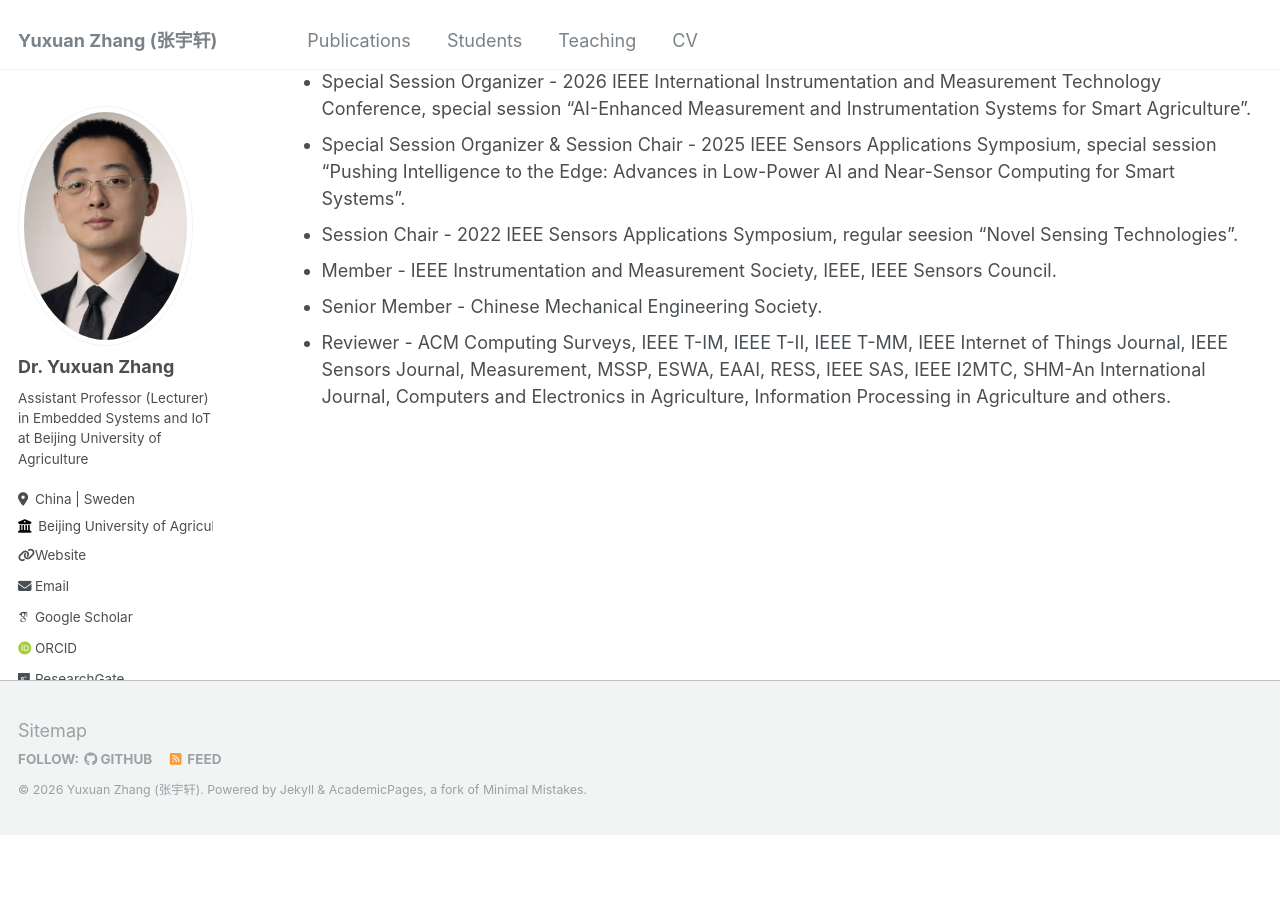
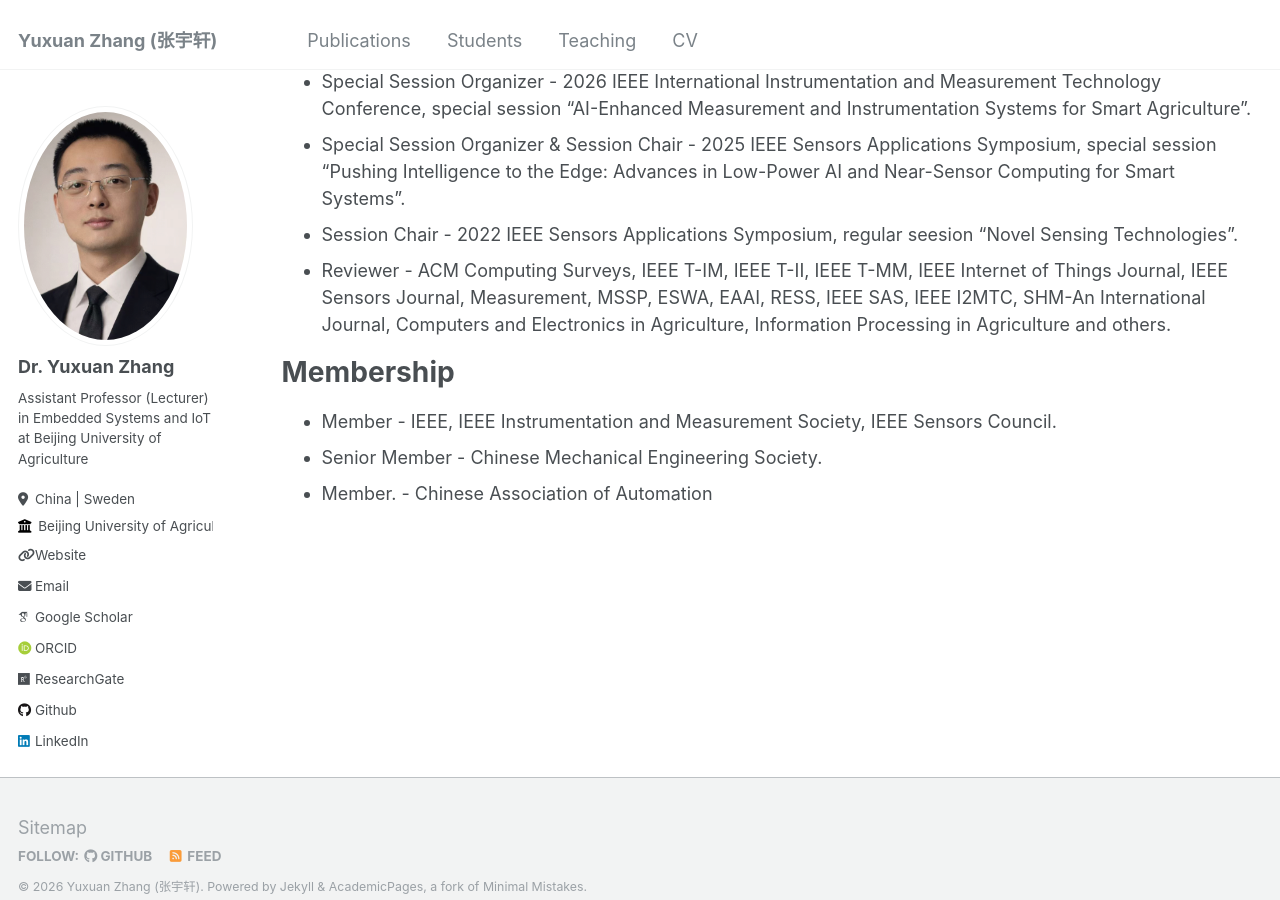
Before and after one commit to YuxuanZhang-96/YuxuanZhang-96.github.io, a Jekyll site: the page built from _pages/cv.md, in a window 1280 px wide and 900 px high, scrolled down 1181 px. Built offline with Jekyll 4.4.1, drawn with Linux system fonts in a browser that asks for light colours; some web fonts are replaced; before the commit the page ends 2017 px from its top, so only the background shows below that.

Commit message:
Update cv.md

```diff
--- a/_pages/cv.md
+++ b/_pages/cv.md
@@ -46,6 +46,10 @@ Service and Leadership
 * Special Session Organizer                 - 2026 IEEE International Instrumentation and Measurement Technology Conference, special session "AI-Enhanced Measurement and Instrumentation Systems for Smart Agriculture".
 * Special Session Organizer & Session Chair - 2025 IEEE Sensors Applications Symposium, special session "Pushing Intelligence to the Edge: Advances in Low-Power AI and Near-Sensor Computing for Smart Systems".
 * Session Chair                             - 2022 IEEE Sensors Applications Symposium, regular seesion "Novel Sensing Technologies".
-* Member                                    - IEEE Instrumentation and Measurement Society, IEEE, IEEE Sensors Council.
+* Reviewer                                  - ACM Computing Surveys, IEEE T-IM, IEEE T-II, IEEE T-MM, IEEE Internet of Things Journal, IEEE Sensors Journal, Measurement, MSSP, ESWA, EAAI, RESS, IEEE SAS, IEEE I2MTC, SHM-An International Journal, Computers and Electronics in Agriculture, Information Processing in Agriculture and others.
+
+Membership
+======
+* Member                                    - IEEE, IEEE Instrumentation and Measurement Society, IEEE Sensors Council.
 * Senior Member                             - Chinese Mechanical Engineering Society.
-* Reviewer                                  - ACM Computing Surveys, IEEE T-IM, IEEE T-II, IEEE T-MM, IEEE Internet of Things Journal, IEEE Sensors Journal, Measurement, MSSP, ESWA, EAAI, RESS, IEEE SAS, IEEE I2MTC, SHM-An International Journal, Computers and Electronics in Agriculture, Information Processing in Agriculture and others.
+* Member.                                   - Chinese Association of Automation
```
